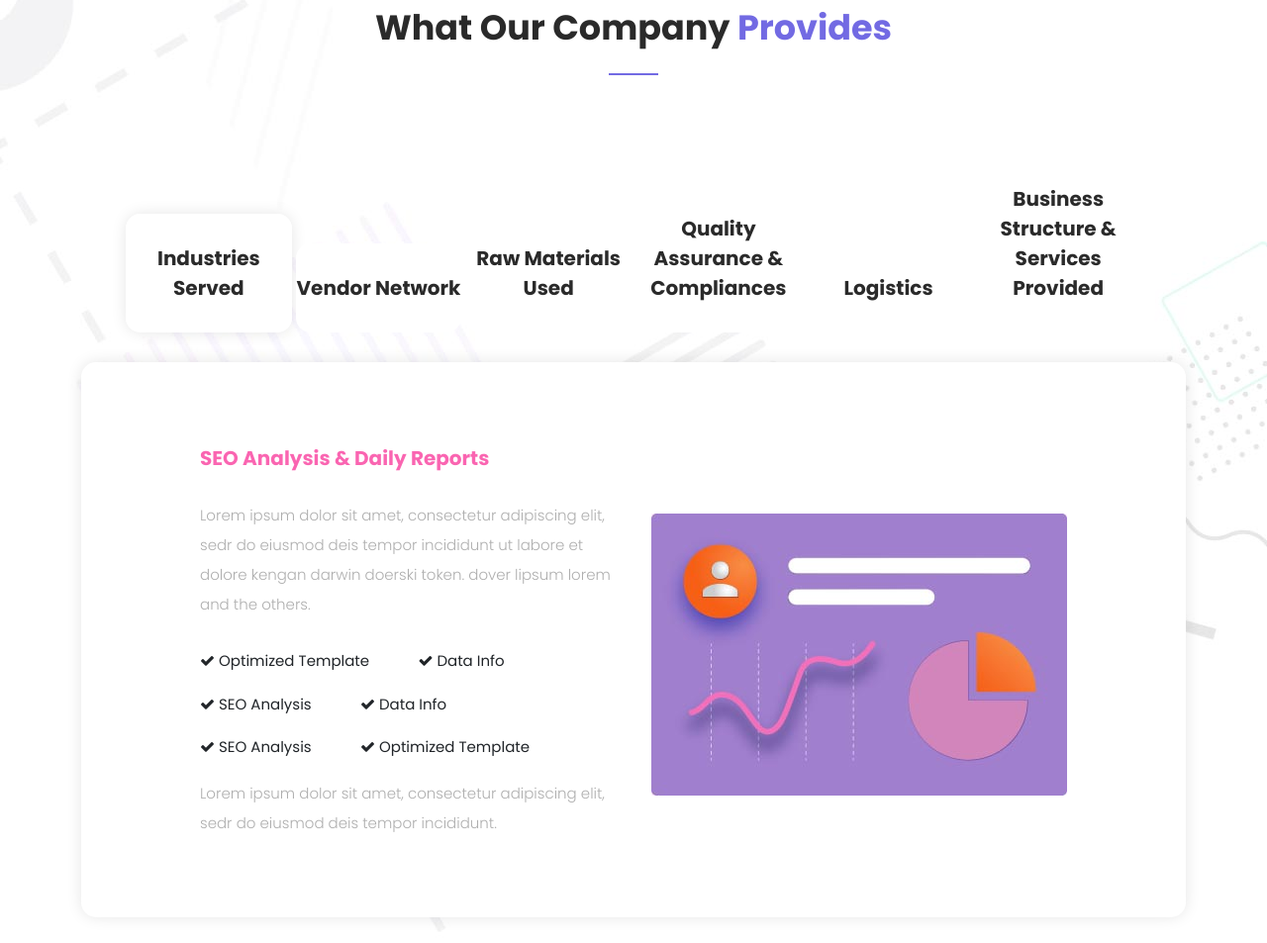
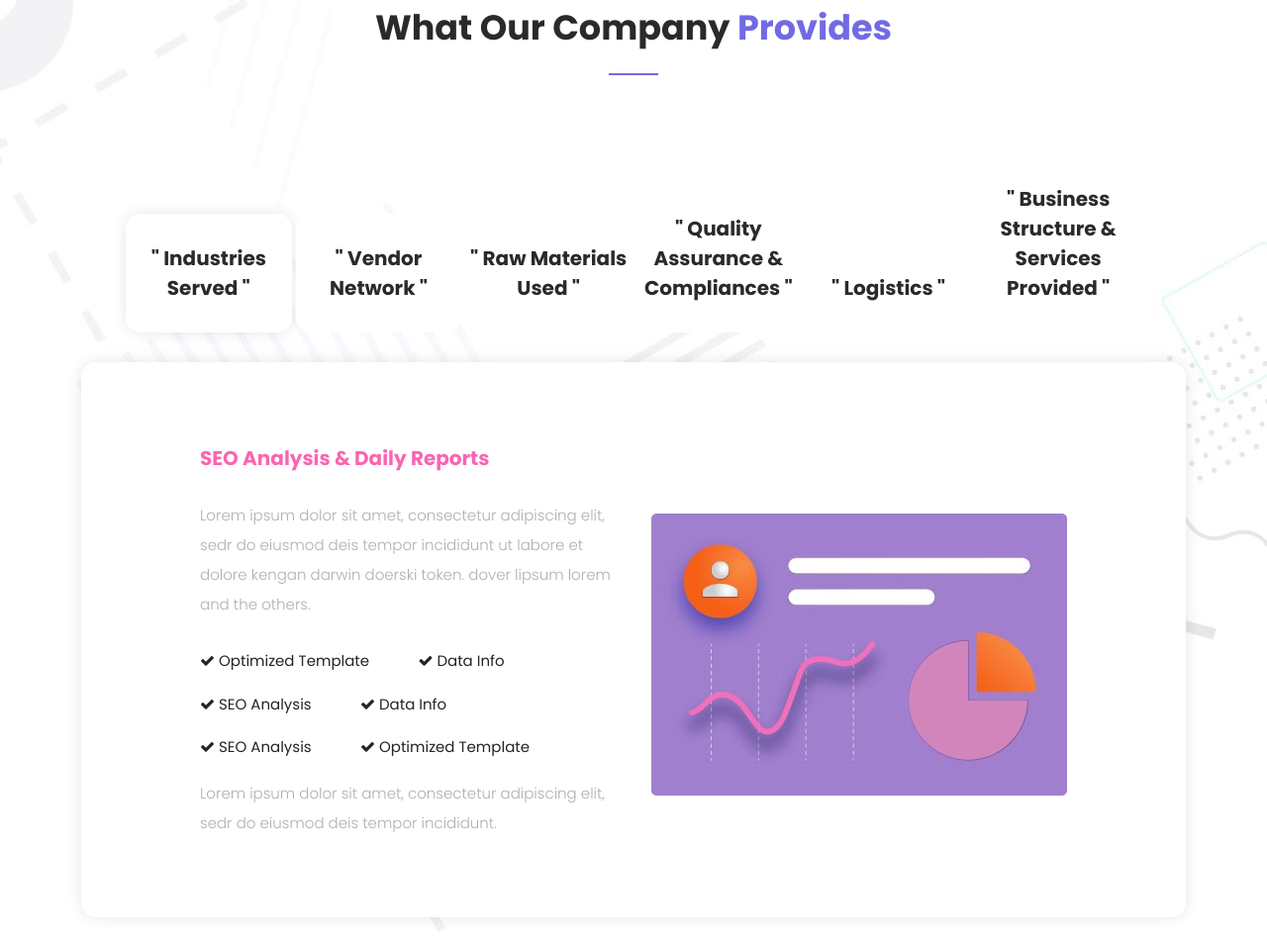
Before and after one commit to Rajdeep-Walia-RW/telluricoffshoots.github.io, a plain HTML site: page index.html in a window 1280 px wide. Shown: the part 941-1894 px from the top of the page at 99% size. Drawn offline with Linux system fonts and the light colour scheme.

Commit message:
Update index.html

```diff
--- a/index.html
+++ b/index.html
@@ -170,32 +170,32 @@
                   <div class="menu">
                     <div class="first-thumb active">
                       <div class="thumb">
-                        Industries Served
+                       " Industries Served "
                       </div>
                     </div>
                     <div>
                       <div class="thumb">
-                        <h7>Vendor Network</h7>
+                        " Vendor Network "
                       </div>
                     </div>
                     <div>
                       <div class="thumb">
-                        Raw Materials Used
+                        " Raw Materials Used "
                       </div>
                     </div>
                     <div>
                       <div class="thumb">
-                        Quality Assurance & Compliances
+                        " Quality Assurance & Compliances "
                       </div>
                     </div>
                     <div>
                       <div class="thumb">
-                        Logistics
+                        " Logistics "
                       </div>
                     </div>
                     <div class="last-thumb">
                       <div class="thumb">
-                        Business Structure & Services Provided
+                        " Business Structure & Services Provided "
                       </div>
                     </div>
                   </div>
```
